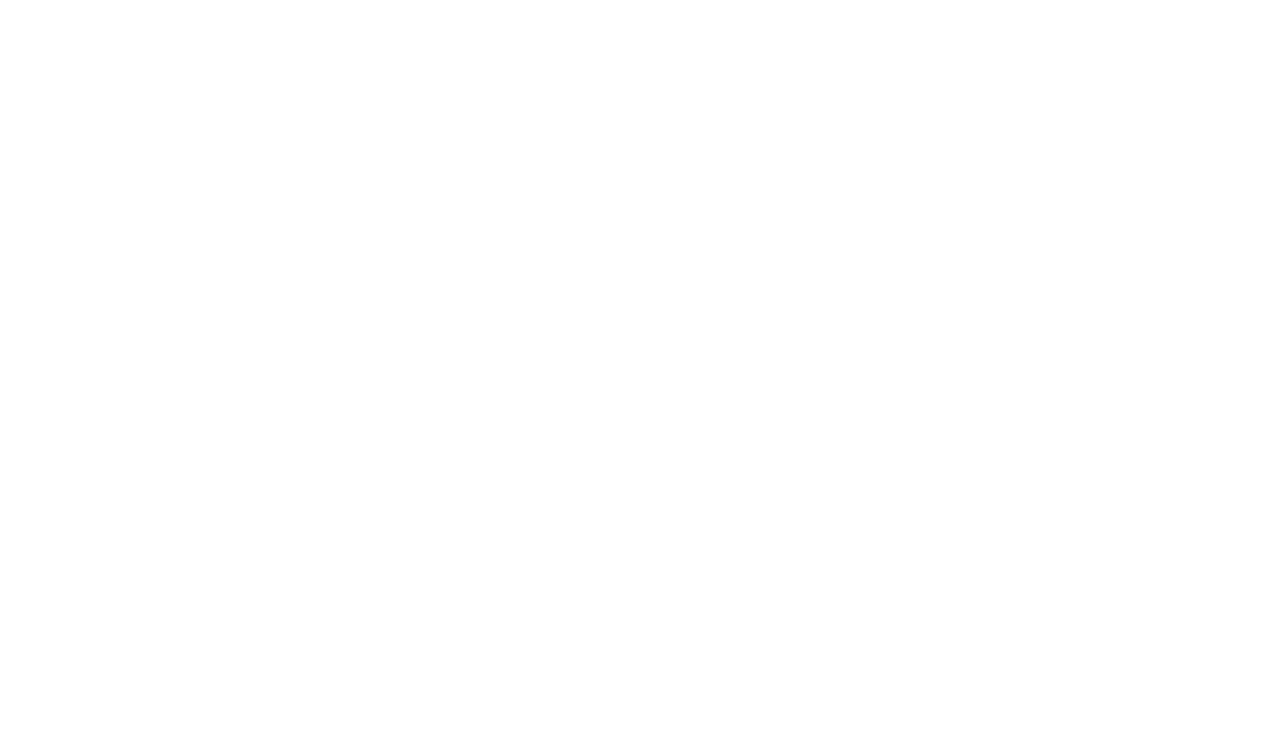
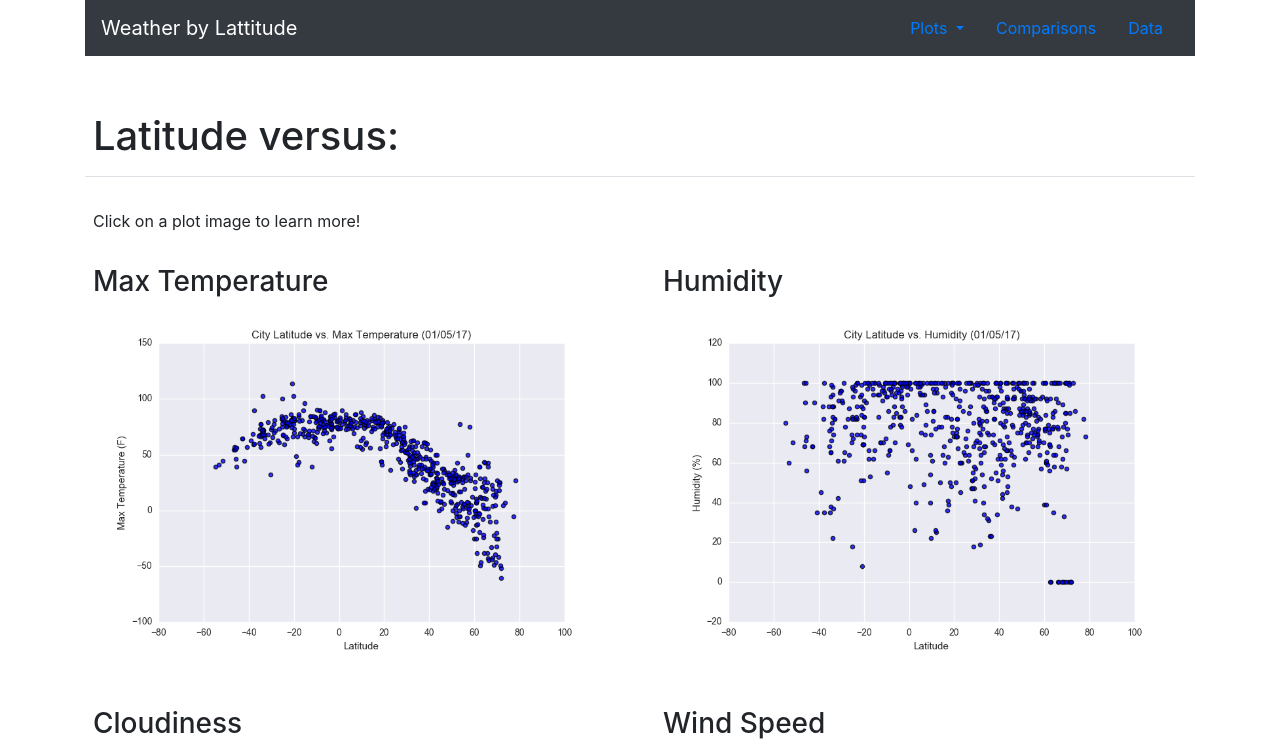
Before and after one commit to jakeportra/Web-Design-Challenge, a plain HTML site: page WebVisualizations/Pages/comparisons.html in a window 1280 px wide. Shown: the top 745 px of the page. Drawn offline with nearby package versions, Linux system fonts and the light colour scheme.

Commit message:
added html for comparisons page

```diff
--- a/WebVisualizations/Pages/comparisons.html
+++ b/WebVisualizations/Pages/comparisons.html
@@ -1,11 +1,126 @@
 <!DOCTYPE html>
-
 <html lang="en">
     <head>
 
+        <meta charset="utf-8">
+        <meta name="viewport" content="width=device-width, initial-scale=1, shrink-to-fit=no">
+        <title>Lattitude: Comparisons</title>
+
+        <link rel="stylesheet" href="https://stackpath.bootstrapcdn.com/bootstrap/4.4.1/css/bootstrap.min.css" integrity="sha384-Vkoo8x4CGsO3+Hhxv8T/Q5PaXtkKtu6ug5TOeNV6gBiFeWPGFN9MuhOf23Q9Ifjh" crossorigin="anonymous">
+        <script src="https://code.jquery.com/jquery-3.3.1.slim.min.js" integrity="sha384-q8i/X+965DzO0rT7abK41JStQIAqVgRVzpbzo5smXKp4YfRvH+8abtTE1Pi6jizo" crossorigin="anonymous"></script>
+        <script src="https://cdnjs.cloudflare.com/ajax/libs/popper.js/1.14.7/umd/popper.min.js" integrity="sha384-UO2eT0CpHqdSJQ6hJty5KVphtPhzWj9WO1clHTMGa3JDZwrnQq4sF86dIHNDz0W1" crossorigin="anonymous"></script>
+        <script src="https://stackpath.bootstrapcdn.com/bootstrap/4.3.1/js/bootstrap.min.js" integrity="sha384-JjSmVgyd0p3pXB1rRibZUAYoIIy6OrQ6VrjIEaFf/nJGzIxFDsf4x0xIM+B07jRM" crossorigin="anonymous"></script>
+        <link rel="stylesheet" href="../assets/bootstrap_slate.css">
+        <link rel="stylesheet" href="../assets/style.css">
     </head>
 
+    <!-- start of body  -->
     <body>
+        <!-- container for bootstrap-->
+        <div class="container">
 
+           <!-- first row, the navbar -->
+           <div class="row sticky-top">
+               <div class="col-md-12">
+                   <nav class="navbar navbar-expand-lg navbar-dark bg-dark">
+                       <a class="navbar-brand" href="index.html">Weather by Lattitude</a>
+                       <button class="navbar-toggler" type="button" data-toggle="collapse" data-target="#navbarNavDropdown" aria-controls="navbarNavDropdown" aria-expanded="false" aria-label="Toggle navigation">
+                         <span class="navbar-toggler-icon"></span>
+                       </button>
+                       <div class="collapse navbar-collapse" id="navbarNavDropdown">
+                         <span class="navbar-nav mr-auto">
+                         </span>
+                         <span class="nav-item dropdown">
+                          <a class="nav-link dropdown-toggle" href="#" id="navbarDropdownMenuLink" role="button" data-toggle="dropdown" aria-haspopup="true" aria-expanded="false">
+                            Plots
+                          </a>
+                          <div class="dropdown-menu" aria-labelledby="navbarDropdownMenuLink">
+                            <a class="dropdown-item" href="plots/max_temp.html">Max Temperature</a>
+                            <a class="dropdown-item" href="plots/humidity.html">Humidity</a>
+                            <a class="dropdown-item" href="plots/cloudiness.html">Cloudiness</a>
+                            <a class="dropdown-item" href="plots/wind_speed.html">Wind Speed</a>
+                          </div>
+                         </span>
+                         <span class="nav-item">
+                          <a class="nav-link" href="comparisons.html">Comparisons</a>
+                         </span>
+                         <span class="nav-item">
+                          <a class="nav-link" href="data.html">Data</a>
+                         </span>
+                       </div>
+                     </nav>
+               </div>
+           </div>
+
+          <!-- second row  -->
+          <div class="row">
+            <!-- single column  -->
+            <div class="col-md-12">
+              <br><br>
+              <div class="d-flex p-2 border-bottom">
+                <h1>Latitude versus:</h1>
+              </div>
+              <br>
+              <div class="d-flex p-2">
+                <p>Click on a plot image to learn more!</p>
+              </div>
+            <!-- end of column  -->
+            </div>
+          <!-- end of row  -->
+          </div>
+
+          <!-- third row  -->
+          <div class="row">
+
+            <!-- 2 columns  -->
+            <!-- first column  -->
+            <div class="col-md-6">
+              <!-- flexbox container  -->
+              <div class="d-flex flex-column">
+                <div class="p-2">
+                  <h3>Max Temperature</h3>
+                  <a href="plots/max_temp.html">
+                    <img src="../Resources/assets/images/Fig1.png" alt="max_temperature" class="img-fluid">
+                  </a>
+                </div>
+                <br>
+                <div class="p-2">
+                  <h3>Cloudiness</h3>
+                  <a href="plots/cloudiness.html">
+                    <img src="../Resources/assets/images/Fig3.png" alt="cloudiness" class="img-fluid">
+                  </a>
+                </div>
+              <!-- end flexbox cointainer  -->
+              </div>
+            <!-- end first column  -->
+            </div>
+
+            <!-- second column  -->
+            <div class="col-md-6">
+            <!-- flexbox container  -->
+            <div class="d-flex flex-column">
+              <div class="p-2">
+                <h3>Humidity</h3>
+                <a href="plots/humidity.html">
+                  <img src="../Resources/assets/images/Fig2.png" alt="humidity" class="img-fluid">
+                </a>
+              </div>
+              <br>
+              <div class="p-2">
+                <h3>Wind Speed</h3>
+                <a href="plots/wind_speed.html">
+                  <img src="../Resources/assets/images/Fig4.png" alt="wind_speed" class="img-fluid">
+                </a>
+              </div>
+            <!-- end flexbox cointainer  -->
+            </div>
+            <!-- end second column  -->
+            </div>
+          <!-- end third row  -->
+          </div>
+
+        <!-- end bootstrap container  -->
+        </div>
+    <!-- end of body  -->
     </body>
 </html>
```
